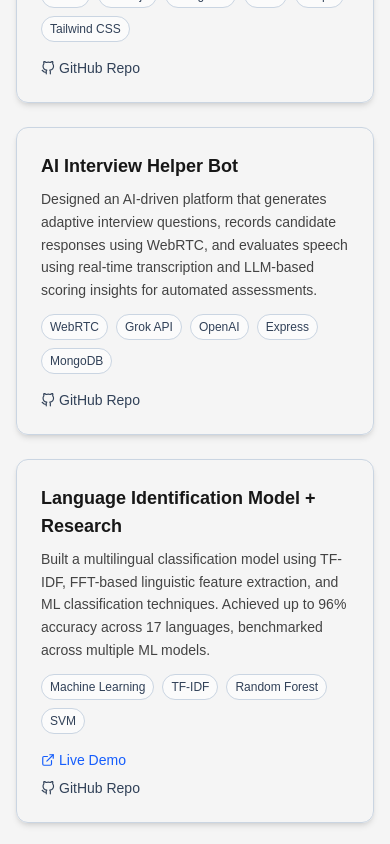
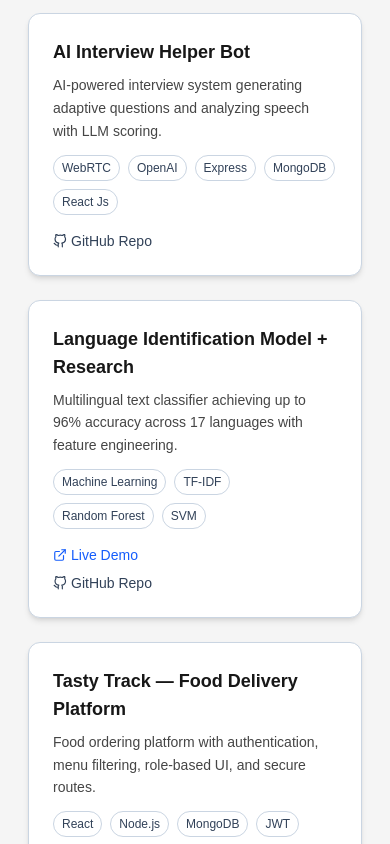
Before and after one commit to amitk2003/AMIT_PORTFOLIO, a Next.js app: page / in a window 390 px wide. Shown: the part 4840-5684 px from the top of the page. Built offline with nearby package versions, Linux system fonts and the light colour scheme.

Commit message:
update for mobile section

```diff
--- a/components/Projects.tsx
+++ b/components/Projects.tsx
@@ -17,86 +17,65 @@ const projects: Project[] = [
     title: "Intrusion Detection System (Real-Time Computer Vision)",
     tech: ["YOLOv8", "OpenCV", "Python", "Twilio API"],
     description:
-      "Developed a real-time intrusion detection system using YOLO with robust face recognition, multi-person tracking, and environment resilience. Implemented alert automation with WhatsApp + email notifications, tested across low-light, occlusion, and motion-blur scenarios.",
+      "Developed a real-time intrusion detection system with YOLO, face recognition, multi-person tracking, and automated WhatsApp + email alerts.",
     github: "https://github.com/amitk2003/Intrusion_detection_icps_project",
-    live: "",
   },
   {
     title: "Books Unbound — Full-Stack E-Commerce Platform",
-    tech: ["React", "Node.js", "MongoDB", "JWT", "Stripe", "Tailwind CSS"],
+    tech: ["React", "Node.js", "MongoDB", "JWT", "Stripe"],
     description:
-      "Built a secure bookstore platform with Google OAuth + JWT auth, user dashboards, favorites, purchase history, and live Stripe-based checkout. Implemented role-based access control with dedicated admin workflows and optimized DB queries for scalable performance.",
+      "Secure bookstore with Google OAuth, real payments (Stripe), admin panel, and full authentication system.",
     github: "https://github.com/amitk2003/books-unbound",
-    live: "",
   },
   {
     title: "AI Interview Helper Bot",
-    tech: ["WebRTC", "Grok API", "OpenAI", "Express", "MongoDB"],
+    tech: ["WebRTC", "OpenAI", "Express", "MongoDB","React Js"],
     description:
-      "Designed an AI-driven platform that generates adaptive interview questions, records candidate responses using WebRTC, and evaluates speech using real-time transcription and LLM-based scoring insights for automated assessments.",
+      "AI-powered interview system generating adaptive questions and analyzing speech with LLM scoring.",
     github: "https://github.com/amitk2003/AI-INTERVIEW-HELPER",
-    live: "",
   },
   {
     title: "Language Identification Model + Research",
     tech: ["Machine Learning", "TF-IDF", "Random Forest", "SVM"],
     description:
-      "Built a multilingual classification model using TF-IDF, FFT-based linguistic feature extraction, and ML classification techniques. Achieved up to 96% accuracy across 17 languages, benchmarked across multiple ML models.",
+      "Multilingual text classifier achieving up to 96% accuracy across 17 languages with feature engineering.",
     github: "https://github.com/Mahesh-git888/Language_Classification_Model",
-    live: "https://drive.google.com/file/d/1111ezucZdf91crW3u2w-zjE-eJWvvjbW/view?usp=drive_link",
+    live: "https://drive.google.com",
   },
   {
-    title: "Tasty Track — Full-Stack Food Delivery Platform",
-    tech: ["React", "Node.js", "MongoDB", "JWT", "Tailwind CSS"],
+    title: "Tasty Track — Food Delivery Platform",
+    tech: ["React", "Node.js", "MongoDB", "JWT","Express"],
     description:
-      "Developed a food delivery platform enabling users to explore dishes, authenticate securely, and maintain personalized order history. Implemented JWT authentication, role management, and a seamless UI for ordering workflows.",
+      "Food ordering platform with authentication, menu filtering, role-based UI, and secure routes.",
     github: "https://github.com/amitk2003/Tasty_Track",
     live: "https://tasty-track-six.vercel.app/",
   },
   {
     title: "Government School Portal — Social Impact Project",
-    tech: ["React", "Express", "MongoDB", "Tailwind CSS", "Multer"],
+    tech: ["React", "Express", "MongoDB", "Multer"],
     description:
-      "Built a school portal for Rajasthan government to support free education programs. Designed modules like Admissions, Faculty, Toppers, Gallery, and file uploads — enabling 100+ digital enrollments.",
+      "School portal for Rajasthan government with admissions, gallery, and teacher dashboards.",
     github: "https://github.com/amitk2003/Rajasthan-government-school",
     live: "https://rajasthan-government-school.vercel.app/",
   },
-  {
-    title: "Event Management Platform",
-    tech: ["Django", "SQLite", "JavaScript", "Bootstrap", "jQuery"],
-    description:
-      "Developed a complete event planning system with authentication, CRUD operations, reward workflows, and overlay-based UI — improving event planning efficiency by ~40%.",
-    github: "https://github.com/amitk2003/amit_innovators",
-    live: "",
-  },
 ];
-const fadeUp = {
-  hidden: { opacity: 0, y: 15 },
-  show: {
-    opacity: 1,
-    y: 0,
-    transition: { duration: 0.5, ease: "easeOut" },
-  },
-};
 
 export default function Projects() {
   return (
     <SectionWrapper id="projects" subtitle="Projects" title="Things I've Built">
-      <div className="space-y-6">
+      <div className="space-y-6 px-3 sm:px-0">
         {projects.map((project, index) => (
           <motion.article
             key={project.title}
             initial={{ opacity: 0, y: 30 }}
             whileInView={{ opacity: 1, y: 0 }}
             transition={{ duration: 0.5, delay: index * 0.1 }}
-            viewport={{ once: true }}
-            style={{ pointerEvents: "auto",background:" bg-[var(--card)]" }}
+            viewport={{ once: true, amount: 0.2 }}
+            style={{ pointerEvents: "auto" }}
             className="
-              rounded-xl border
-              border-slate-300 dark:border-slate-700
-              shadow-md p-6
-              hover:shadow-lg hover:-translate-y-1
-              transition
+              rounded-xl border border-slate-300 dark:border-slate-700
+              shadow-md p-6 bg-[var(--card)]
+              hover:shadow-xl hover:scale-[1.02] transition duration-300
             "
           >
             <div className="flex flex-col md:flex-row justify-between gap-4">
@@ -117,6 +96,7 @@ export default function Projects() {
                   {project.description}
                 </p>
 
+                {/* TECH TAGS */}
                 <div className="mt-3 flex flex-wrap gap-2 text-xs">
                   {project.tech.map((tech) => (
                     <span
@@ -136,16 +116,14 @@ export default function Projects() {
 
               {/* RIGHT BLOCK - LINKS */}
               <div className="flex flex-col gap-2 text-sm items-start">
-
                 {project.live && (
                   <a
                     href={project.live}
                     target="_blank"
                     rel="noopener noreferrer"
                     className="
-                      flex items-center gap-1
-                      text-blue-600 dark:text-blue-400
-                      hover:text-blue-800 dark:hover:text-blue-300
+                      flex items-center gap-1 text-blue-600 dark:text-blue-400
+                      hover:text-blue-800 dark:hover:text-blue-300 transition
                     "
                   >
                     <FiExternalLink /> Live Demo
@@ -160,7 +138,7 @@ export default function Projects() {
                     className="
                       flex items-center gap-1
                       text-slate-700 dark:text-slate-300
-                      hover:text-black dark:hover:text-white
+                      hover:text-black dark:hover:text-white transition
                     "
                   >
                     <FiGithub /> GitHub Repo
```
